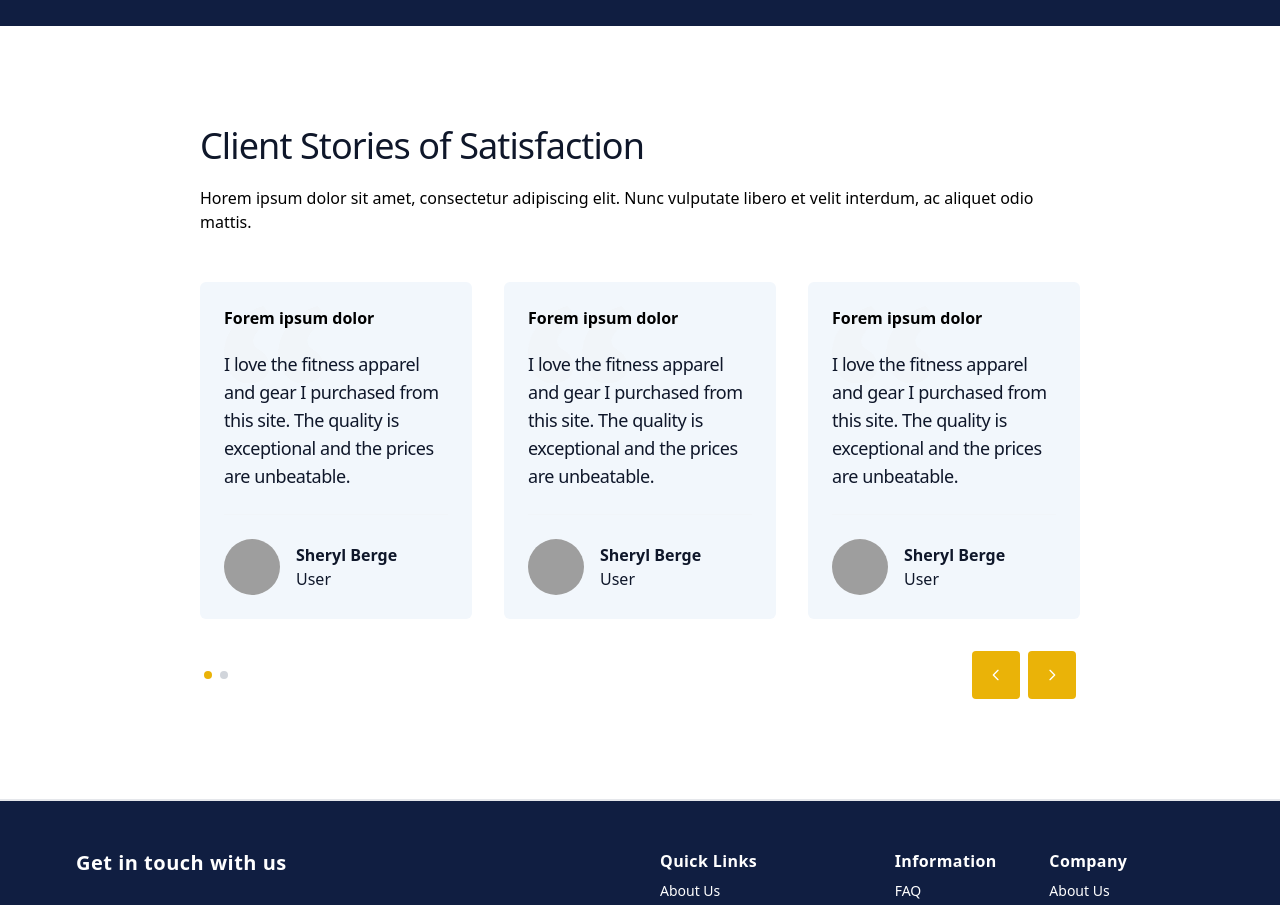
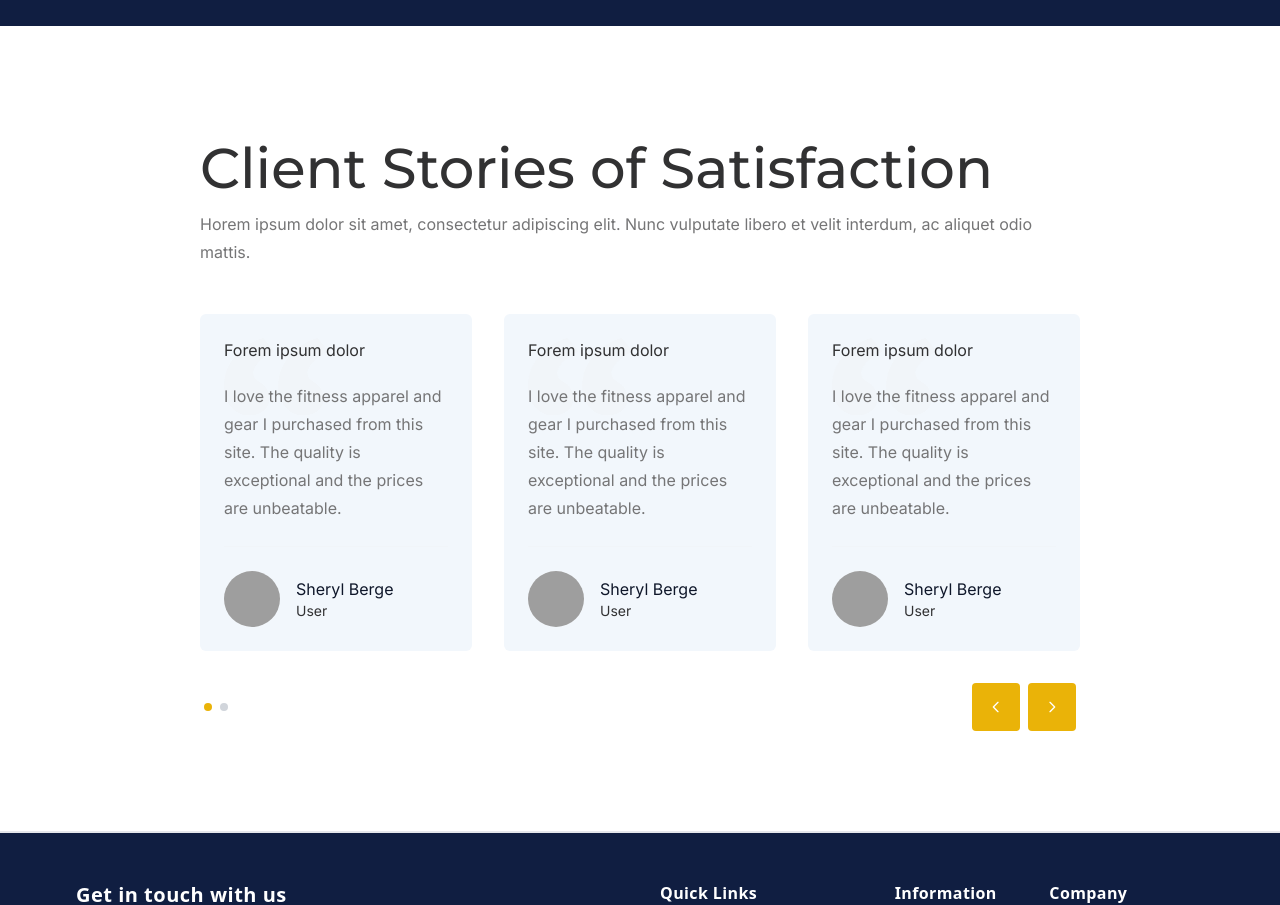
Before and after one commit to ceejay077/oda-new-one, a Next.js app: page /news in a window 1280 px wide. Shown: the part 4100-5005 px from the top of the page. Built offline with nearby package versions, Linux system fonts and the light colour scheme; grey boxes are pictures that could not be loaded.

Commit message:
our success stories alignment

```diff
--- a/app/components/home/about.tsx
+++ b/app/components/home/about.tsx
@@ -26,7 +26,7 @@ export default function about() {
           <div className="order-2 lg:order-1">
             <div className="mx-auto lg:mx-0">
               <h2
-                className={`text-[56px] text-left ${montserratfont.className}`}
+                className={`text-[56px] text-left ${montserratfont.className} black-blue`}
               >
                 About ODA
               </h2>
--- a/app/components/home/awards.tsx
+++ b/app/components/home/awards.tsx
@@ -1,30 +1,42 @@
 import React from "react";
+import { Montserrat, Inter } from "next/font/google";
+
+const montserratfont = Montserrat({
+  subsets: ["latin"],
+  weight: "500",
+});
+
+const interfont = Inter({
+  subsets: ["latin"],
+  weight: "400",
+});
 
 export default function Awards() {
   return (
-    <div className="w-full max-w-full px-[200px]">
-      <div className="text-center">
-        <h2 className="text-3xl sm:text-4xl xl:text-5xl text-gray-900 dark:text-sectionTitle">
-          Awards & Certifications
+    <div className="flex flex-col items-center">
+
+      <div className="text-center mb-12">
+        <h2 className= {`text-[56px] text-center ${montserratfont.className} black-blue`}>
+        Awards & Certifications
         </h2>
-        <p className="max-w-4xl mx-auto mt-5 text-base font-normal text-gray-600 dark:text-titleDescription mb-12">
-          Horem ipsum dolor sit amet, consectetur adipiscing elit. Nunc
-          vulputate libero et velit interdum, ac aliquet odio mattis. Horem
-          ipsum dolor sit amet, consectetur adipiscing elit. Nunc vulputate
-          libero et velit interdum, ac aliquet odio mattis.
+        <p
+          className={` mt-5 text-[18px]  font-normal text-gray-600 dark:text-titleDescription w-[724px] ${interfont.className}`}
+        >
+           Horem ipsum dolor sit amet, consectetur adipiscing elit. Nunc
+          vulputate libero et velit interdum, ac aliquet odio mattis.
         </p>
       </div>
 
       {/* First section - Grid on mobile, inline on larger screens */}
-      <div className="">
+      <div className="w-full max-w-full  px-[200px]">
         <div className="grid grid-rows-2 grid-cols-3 md:grid-rows-none md:flex md:justify-between md:items-center gap-4 sm:gap-8">
           {[...Array(6)].map((_, index) => (
             <div key={index} className="flex items-center justify-center">
-              <div className="w-20 h-20 sm:w-28 sm:h-28 md:w-32 md:h-32">
+              <div className="">
                 <img
                   src="/images/homePage/awards.png"
                   alt="industrial cleaning"
-                  className="w-full h-full object-contain"
+                  className=""
                 />
               </div>
             </div>
--- a/app/components/home/logos.tsx
+++ b/app/components/home/logos.tsx
@@ -7,7 +7,7 @@ export default function Logos() {
     <div className="hidden md:block px-[200px]">
       <div className="mt-5">
         <div className="min-h-[220px] w-full flex justify-center items-center">
-          <div className="flex max-w-2xl items-center justify-center gap-16  dark:text-black">
+          <div className="flex items-center justify-center gap-20  dark:text-black">
             {logos.map((index) => (
               <div key={index}>
                 <img
--- a/app/components/home/our-services.tsx
+++ b/app/components/home/our-services.tsx
@@ -75,7 +75,7 @@ function OurServices() {
     <div className="flex flex-col items-center mt-11 lg:mt-32">
       {/* Title and Description Section */}
       <div className="text-center mb-12">
-        <h2 className= {`text-[56px] text-center ${montserratfont.className}`}>
+        <h2 className= {`text-[56px] text-center ${montserratfont.className} black-blue`}>
           Our Services
         </h2>
         <p
--- a/app/components/home/testimonials.tsx
+++ b/app/components/home/testimonials.tsx
@@ -1,5 +1,16 @@
 "use client";
 import React, { useState } from "react";
+import { Montserrat, Inter } from "next/font/google";
+
+const montserratfont = Montserrat({
+  subsets: ["latin"],
+  weight: "500",
+});
+
+const interfont = Inter({
+  subsets: ["latin"],
+  weight: "400",
+});
 
 // Testimonials data separated from the component
 const testimonialData = [
@@ -72,10 +83,10 @@ function Testimonials() {
       >
         <div className="mx-auto max-w-full">
           <div className="mx-auto max-w-screen text-left">
-            <h2 className="font-display text-3xl tracking-tight text-slate-900 sm:text-4xl mb-5">
+            <h2 className={`text-[56px] ${montserratfont.className} black-blue`}>
               Client Stories of Satisfaction
             </h2>
-            <p className="max-w-full">
+            <p className={`text-left text-titleDescription ${interfont.className} leading-28`}>
               Horem ipsum dolor sit amet, consectetur adipiscing elit. Nunc
               vulputate libero et velit interdum, ac aliquet odio mattis.
             </p>
@@ -99,8 +110,8 @@ function Testimonials() {
                         <path d="M25.086 77.292c-4.821 0-9.115-1.205-12.882-3.616-3.767-2.561-6.78-6.102-9.04-10.622C1.054 58.534 0 53.411 0 47.686c0-5.273.904-10.396 2.712-15.368 1.959-4.972 4.746-9.567 8.362-13.786a59.042 59.042 0 0 1 12.43-11.3C28.325 3.917 33.599 1.507 39.324 0l11.074 13.786c-6.479 2.561-11.677 5.951-15.594 10.17-3.767 4.219-5.65 7.835-5.65 10.848 0 1.356.377 2.863 1.13 4.52.904 1.507 2.637 3.089 5.198 4.746 3.767 2.41 6.328 4.972 7.684 7.684 1.507 2.561 2.26 5.5 2.26 8.814 0 5.123-1.959 9.19-5.876 12.204-3.767 3.013-8.588 4.52-14.464 4.52Zm54.24 0c-4.821 0-9.115-1.205-12.882-3.616-3.767-2.561-6.78-6.102-9.04-10.622-2.11-4.52-3.164-9.643-3.164-15.368 0-5.273.904-10.396 2.712-15.368 1.959-4.972 4.746-9.567 8.362-13.786a59.042 59.042 0 0 1 12.43-11.3C82.565 3.917 87.839 1.507 93.564 0l11.074 13.786c-6.479 2.561-11.677 5.951-15.594 10.17-3.767 4.219-5.65 7.835-5.65 10.848 0 1.356.377 2.863 1.13 4.52.904 1.507 2.637 3.089 5.198 4.746 3.767 2.41 6.328 4.972 7.684 7.684 1.507 2.561 2.26 5.5 2.26 8.814 0 5.123-1.959 9.19-5.876 12.204-3.767 3.013-8.588 4.52-14.464 4.52Z"></path>
                       </svg>
                       <blockquote className="relative">
-                        <h4 className="font-bold mb-5">{testimonial.title}</h4>
-                        <p className="text-lg tracking-tight text-slate-900">
+                        <h4 className={`font-bold mb-5 black-blue ${interfont.className}`}>{testimonial.title}</h4>
+                        <p className={`${interfont.className} text-titleDescription leading-28`}>
                           {testimonial.content}
                         </p>
                       </blockquote>
@@ -114,11 +125,9 @@ function Testimonials() {
                           />
                         </div>
                         <div>
-                          <div className="font-display font-bold text-base text-slate-900 ml-4">
+                          <div className={`font-display font-bold text-base text-slate-900 ml-4 ${interfont.className}`}>
                             {testimonial.author}
-                            <span className="font-normal">
-                              <p>{testimonial.role}</p>
-                            </span>
+                              <p className={`${interfont.className} black-blue text-sm`}>{testimonial.role}</p>
                           </div>
                         </div>
                       </figcaption>
--- a/app/components/home/trusted-cleaning-services-section/trustedCleaningServicesSection.tsx
+++ b/app/components/home/trusted-cleaning-services-section/trustedCleaningServicesSection.tsx
@@ -42,7 +42,7 @@ function TrustedCleaningServices() {
             <div className="hidden sm:block">
               <div className="text-center text-sectionTitle">
                 <h1
-                  className={`text-[56px] text-left ${montserratfont.className}`}
+                  className={`text-[56px] text-left ${montserratfont.className} black-blue`}
                 >
                   Trusted Cleaning Experts
                 </h1>
--- a/app/globals.css
+++ b/app/globals.css
@@ -50,6 +50,9 @@ html {
   line-height: 28px;
 }
 
+.black-blue{
+  color: #313132;
+}
 .secondary-blue{
   color: #6EA3CD;
 
```
